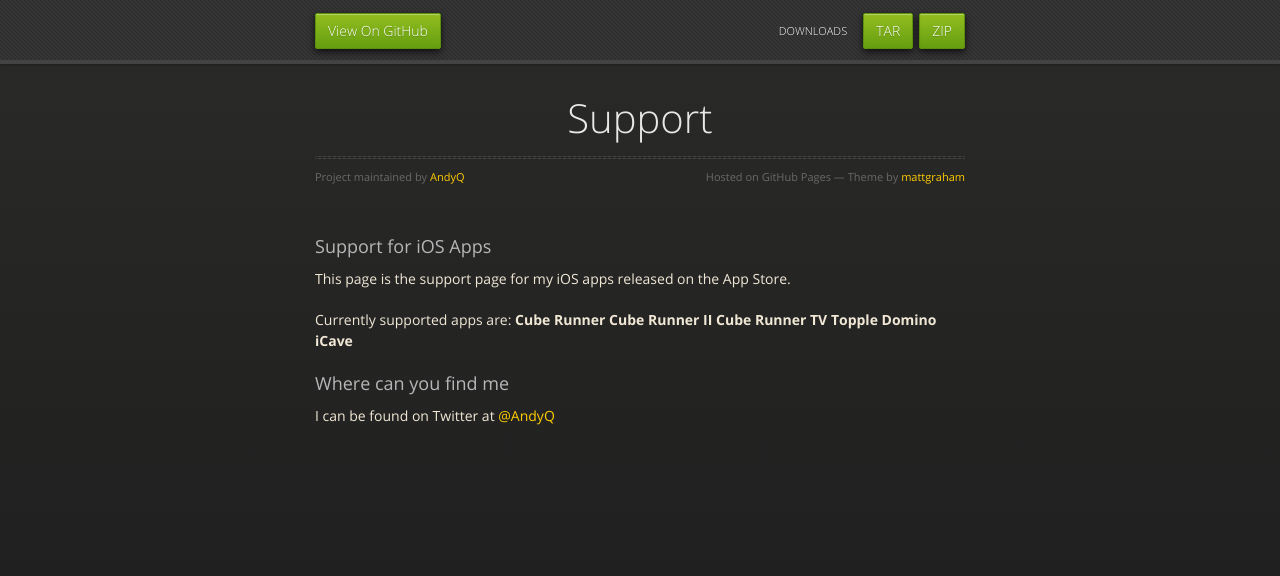
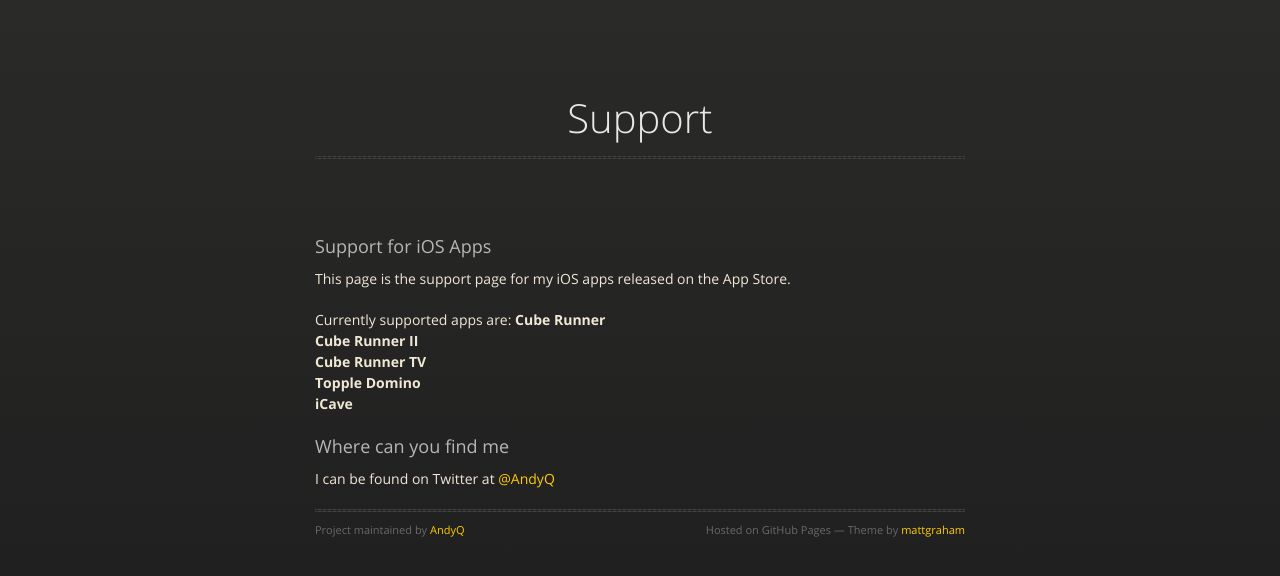
Before and after one commit to AndyQ/Support, a plain HTML site: page index.html in a window 1280 px wide. Drawn offline with nearby package versions, Linux system fonts and the light colour scheme.

Commit message:
Update index.html

```diff
--- a/index.html
+++ b/index.html
@@ -18,14 +18,6 @@
 
   </head>
   <body>
-      <div id="header">
-        <nav>
-          <li class="fork"><a href="https://github.com/AndyQ/Support">View On GitHub</a></li>
-          <li class="downloads"><a href="https://github.com/AndyQ/Support/zipball/master">ZIP</a></li>
-          <li class="downloads"><a href="https://github.com/AndyQ/Support/tarball/master">TAR</a></li>
-          <li class="title">DOWNLOADS</li>
-        </nav>
-      </div><!-- end header -->
 
     <div class="wrapper">
 
@@ -34,8 +26,6 @@
           <h1>Support</h1>
           <p></p>
           <hr>
-          <span class="credits left">Project maintained by <a href="https://github.com/AndyQ">AndyQ</a></span>
-          <span class="credits right">Hosted on GitHub Pages &mdash; Theme by <a href="https://twitter.com/michigangraham">mattgraham</a></span>
         </div>
 
         <h3>
@@ -44,16 +34,23 @@
 <p>This page is the support page for my iOS apps released on the App Store.</p>
 
 <p>Currently supported apps are:
-<strong>Cube Runner</strong>
-<strong>Cube Runner II</strong>
-<strong>Cube Runner TV</strong>
-<strong>Topple Domino</strong>
+<strong>Cube Runner</strong><br>
+<strong>Cube Runner II</strong><br>
+<strong>Cube Runner TV</strong><br>
+<strong>Topple Domino</strong><br>
 <strong>iCave</strong></p>
 
 <h3>
 <a id="where-can-you-find-me" class="anchor" href="#where-can-you-find-me" aria-hidden="true"><span aria-hidden="true" class="octicon octicon-link"></span></a>Where can you find me</h3>
 
 <p>I can be found on Twitter at <a href="https://github.com/AndyQ" class="user-mention">@AndyQ</a></p>
+
+        <div id="title">
+          <p></p>
+          <hr>
+          <span class="credits left">Project maintained by <a href="https://github.com/AndyQ">AndyQ</a></span>
+          <span class="credits right">Hosted on GitHub Pages &mdash; Theme by <a href="https://twitter.com/michigangraham">mattgraham</a></span>
+        </div>
       </section>
 
     </div>
```
